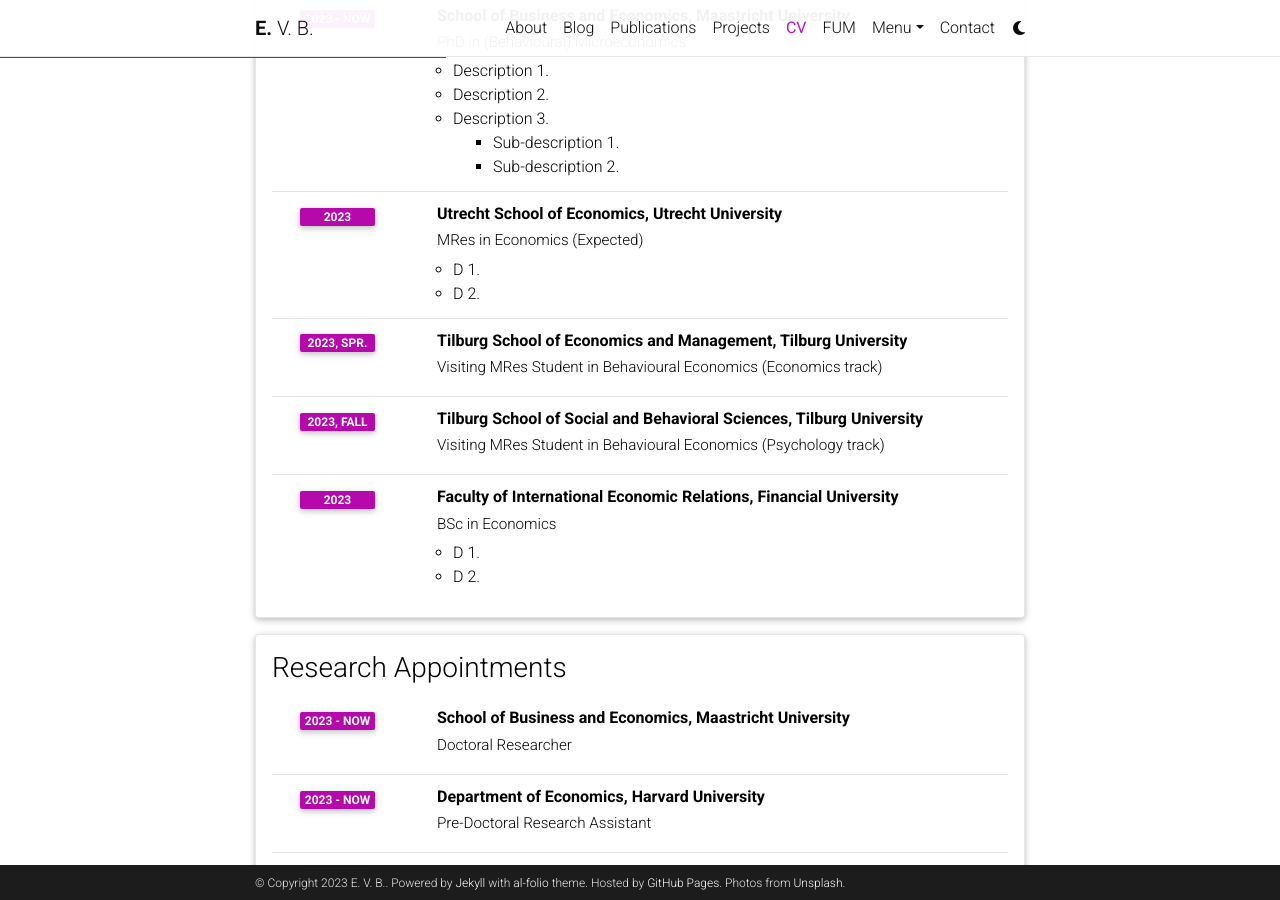
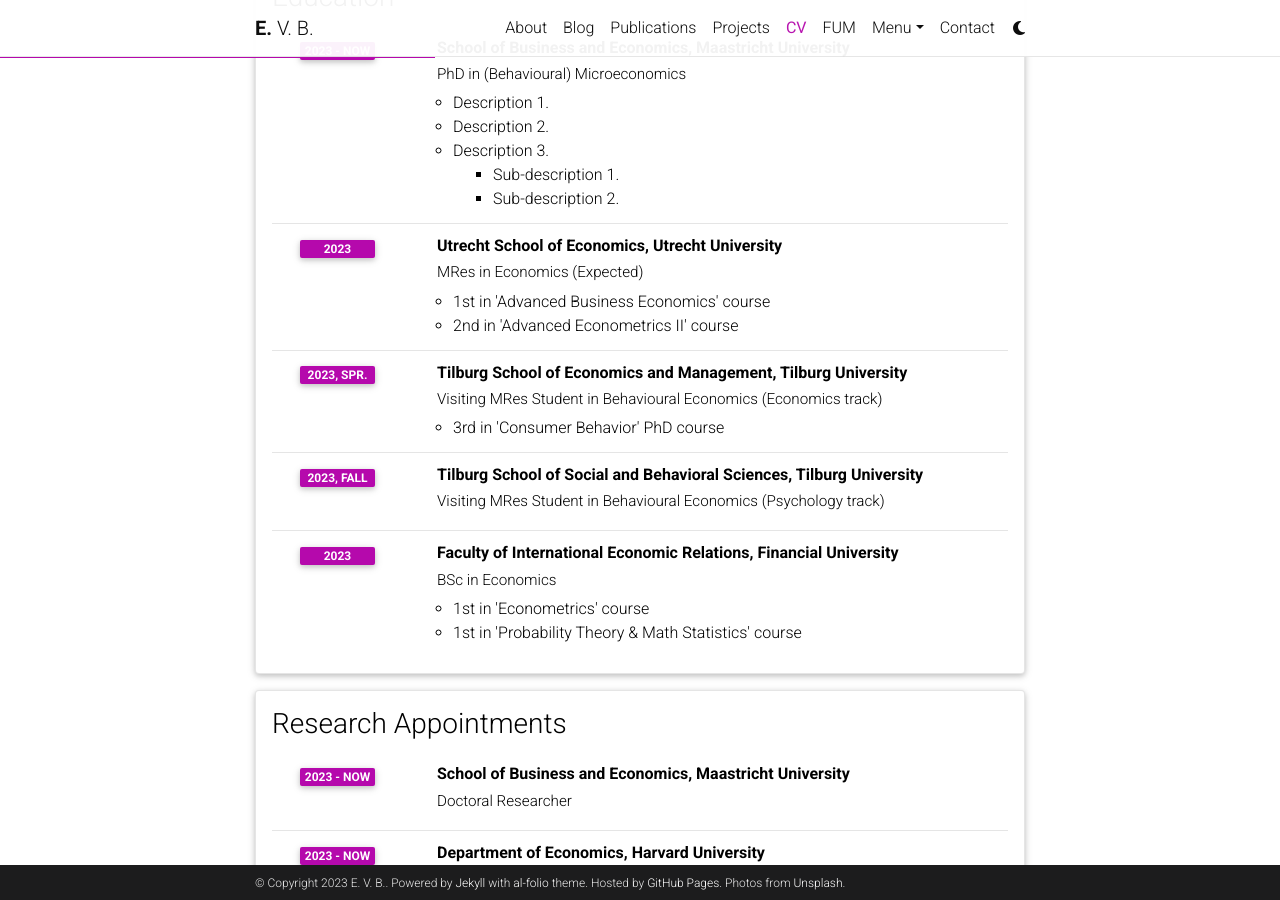
Before and after one commit to egorbronnikov/egorbronnikov.github.io, a Jekyll site: the page built from _pages/cv.md, in a window 1280 px wide and 900 px high, scrolled down 767 px. Built offline with Jekyll 4.4.1, drawn with Linux system fonts in a browser that asks for light colours; comment, search, counter and statistics services are not loaded; a style sheet for code colours, icons or effects is not loaded; some of the changed text lies outside the part shown.

Commit message:
Update cv.yml

```diff
--- a/_data/cv.yml
+++ b/_data/cv.yml
@@ -4,6 +4,8 @@
     - name: Full Name
       value: E B
     - name: Languages
+      value: Russian (C2), English (C1), French (A2)
+    - name: Programming
       value: Russian (C2), English (C1), French (A2)
 
 - title: Academic Interests
@@ -36,11 +38,13 @@
       institution: MRes in Economics (Expected)
       year: 2023
       description:
-        - D 1.
-        - D 2.
+        - 1st in 'Advanced Business Economics' course
+        - 2nd in 'Advanced Econometrics II' course
     - title: Tilburg School of Economics and Management, Tilburg University
       institution: Visiting MRes Student in Behavioural Economics (Economics track)
       year: 2023, Spr.
+      description:
+        - 3rd in 'Consumer Behavior' PhD course
     - title: Tilburg School of Social and Behavioral Sciences, Tilburg University
       institution: Visiting MRes Student in Behavioural Economics (Psychology track)
       year: 2023, fall
@@ -48,8 +52,9 @@
       institution: BSc in Economics
       year: 2023
       description:
-        - D 1.
-        - D 2.
+        - 1st in 'Econometrics' course
+        - 1st in 'Probability Theory & Math Statistics' course
+
 
 - title: Research Appointments
   type: time_table
```
